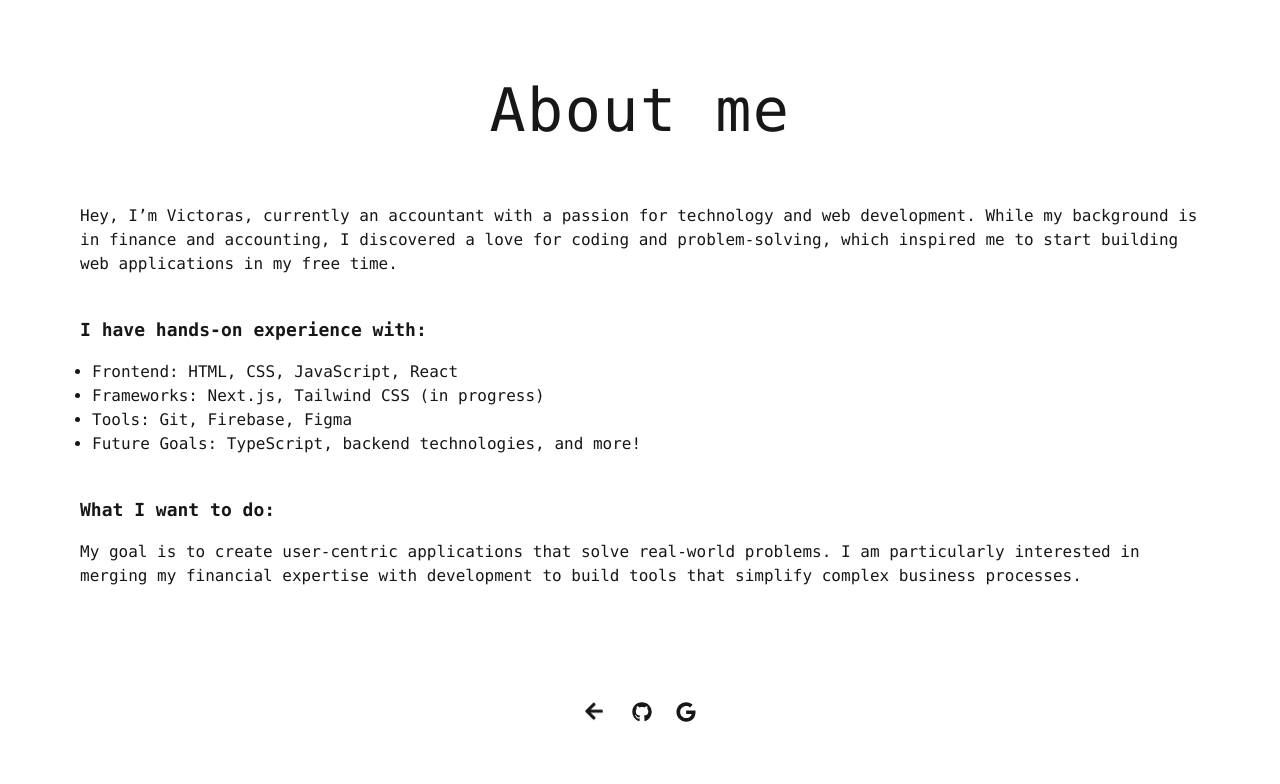
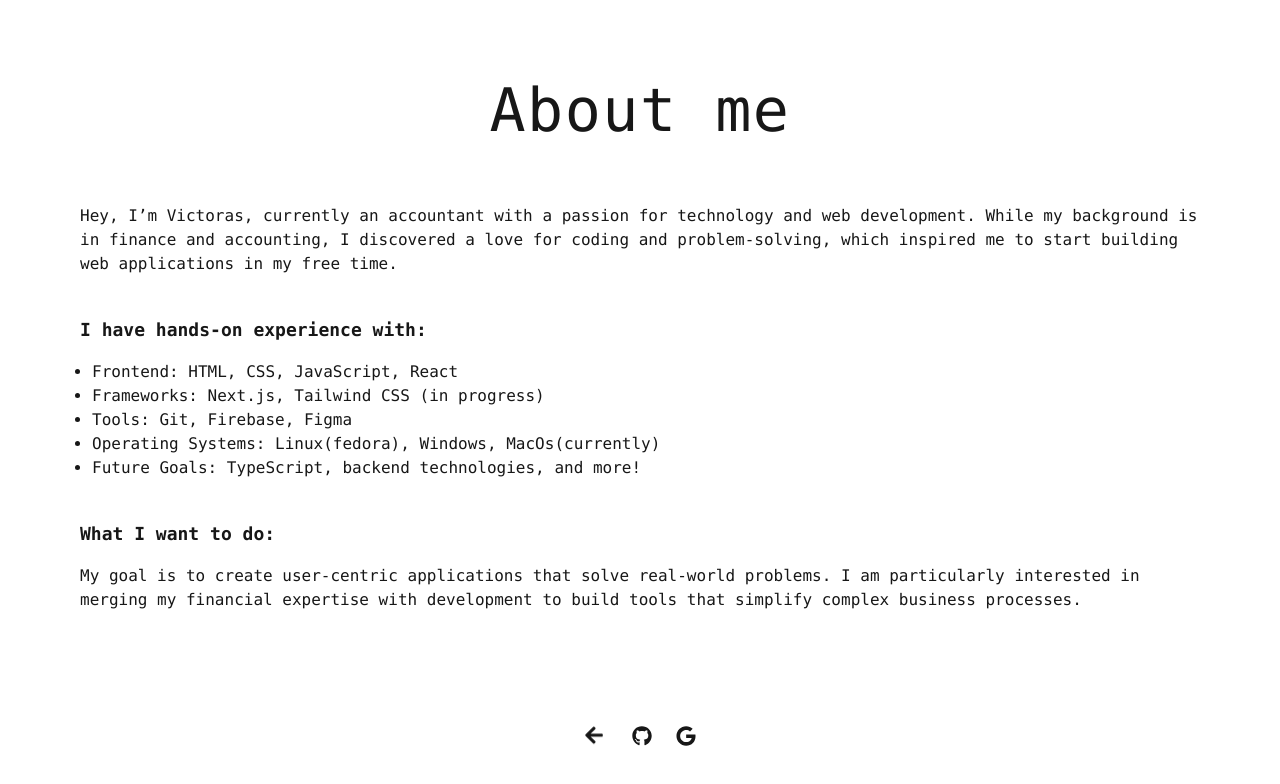
Before and after one commit to victoras24/portfolionextjs, a Next.js app: page /about in a window 1280 px wide. Shown: the top 784 px of the page. Built offline with nearby package versions, Linux system fonts and the light colour scheme.

Commit message:
added OS knowlendge

```diff
--- a/app/about/page.js
+++ b/app/about/page.js
@@ -15,6 +15,7 @@ export const About = () => {
         <li>Frontend: HTML, CSS, JavaScript, React</li>
         <li>Frameworks: Next.js, Tailwind CSS (in progress)</li>
         <li>Tools: Git, Firebase, Figma</li>
+        <li>Operating Systems: Linux(fedora), Windows, MacOs(currently)</li>
         <li>Future Goals: TypeScript, backend technologies, and more!</li>
       </ul>
       <h2 className="font-bold mb-4 text-lg">What I want to do:</h2>
```
